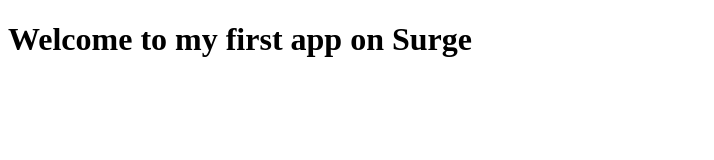
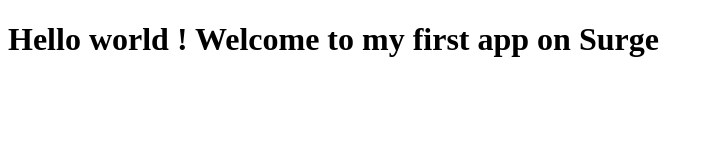
Before and after one commit to owaisikhan/Bootcamp-2020, a plain HTML site: page index.html in a window 1280 px wide. Shown: the whole page, without its empty margins (0-714 px from the left). Drawn offline with Linux system fonts and the light colour scheme.

Commit message:
Update index.html

```diff
--- a/index.html
+++ b/index.html
@@ -6,7 +6,7 @@
     <title>Document</title>
 </head>
 <body>
-    <h1>Welcome to my first app on Surge</h1>
+    <h1>Hello world ! Welcome to my first app on Surge</h1>
 
 </body>
 </html>
```
